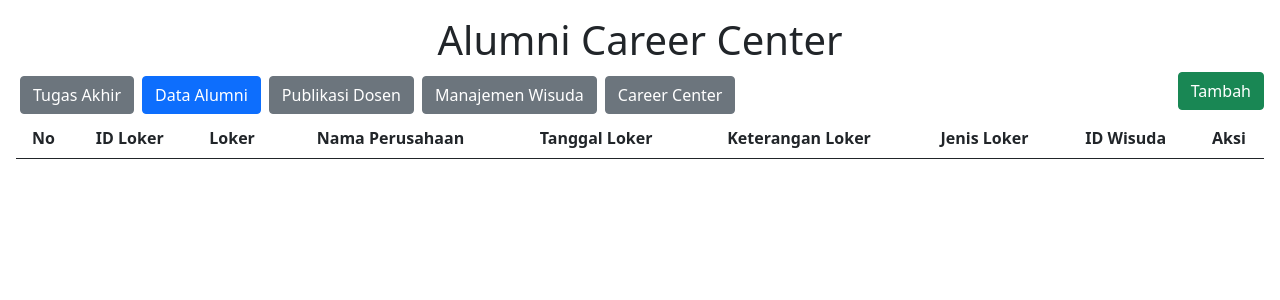
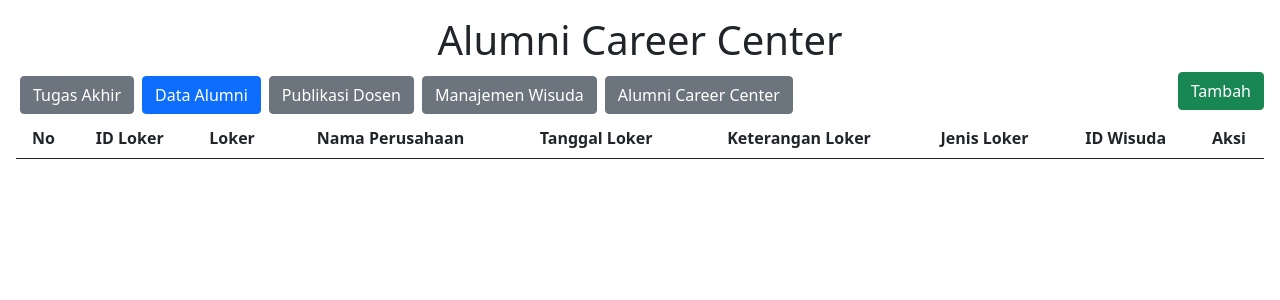
Before and after one commit to Nikkoadr/tugas_kelompok_pbo_lanjut, a Flask app: page /alumni_career_center/ in a window 1280 px wide. Shown: the top 300 px of the page. Run offline with Flask 3, Linux system fonts and the light colour scheme; data that the repository does not hold is empty.

Commit message:
Update alumni_career_center_index.html

```diff
--- a/modules/alumni_career_center/templates/alumni_career_center_index.html
+++ b/modules/alumni_career_center/templates/alumni_career_center_index.html
@@ -17,7 +17,7 @@
             <a class="btn btn-primary float-start m-1" href="/data_alumni">Data Alumni</a>
             <a class="btn btn-secondary float-start m-1" href="/publikasi_dosen">Publikasi Dosen</a>
             <a class="btn btn-secondary float-start m-1" href="/manajemen_wisuda">Manajemen Wisuda</a>
-            <a class="btn btn-secondary float-start m-1" href="/alumni_career_center">Career Center</a>
+            <a class="btn btn-secondary float-start m-1" href="/alumni_career_center">Alumni Career Center</a>
             <a class="btn btn-success float-end" href="/alumni_career_center/create">Tambah</a>
             <table class="table table-striped">
                 <thead>
```
